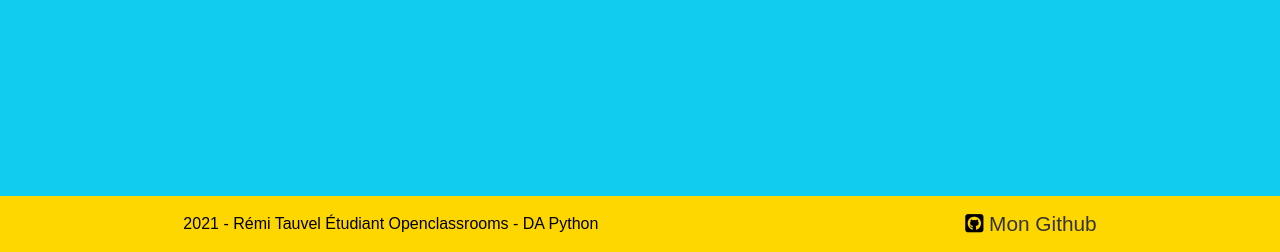
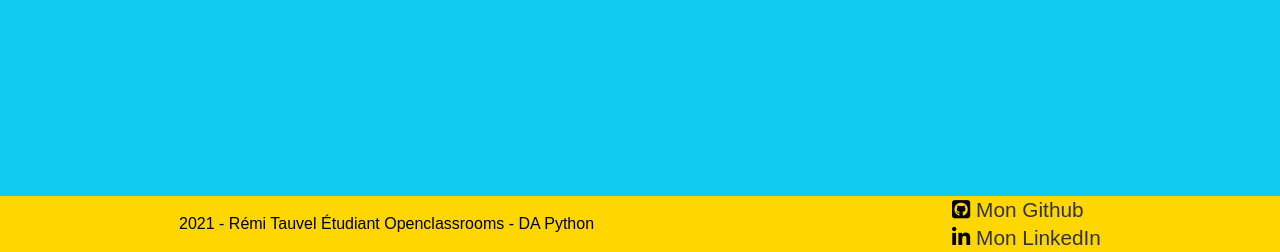
Before and after one commit to remace/OC-P7-GrandPy_Bot, a Flask app: page / in a window 1280 px wide. Shown: the part 548-800 px from the top of the page. Run offline with Flask 2, Linux system fonts and the light colour scheme; some libraries are stand-ins or nearby versions.

Commit message:
added linkedIn link in the footer

```diff
--- a/website/templates/index.html
+++ b/website/templates/index.html
@@ -54,6 +54,10 @@
                         <i class="fab fa-github-square"></i>
                         <a href="https://github.com/remace">Mon Github</a>
                     </div>
+                    <div id="linkedin_link">
+                        <i class="fab fa-linkedin-in"></i>
+                        <a href="https://www.linkedin.com/in/remi-tauvel-80595b196/">Mon LinkedIn</a>
+                    </div>
                 </div>
             </div>
         </footer>
```
